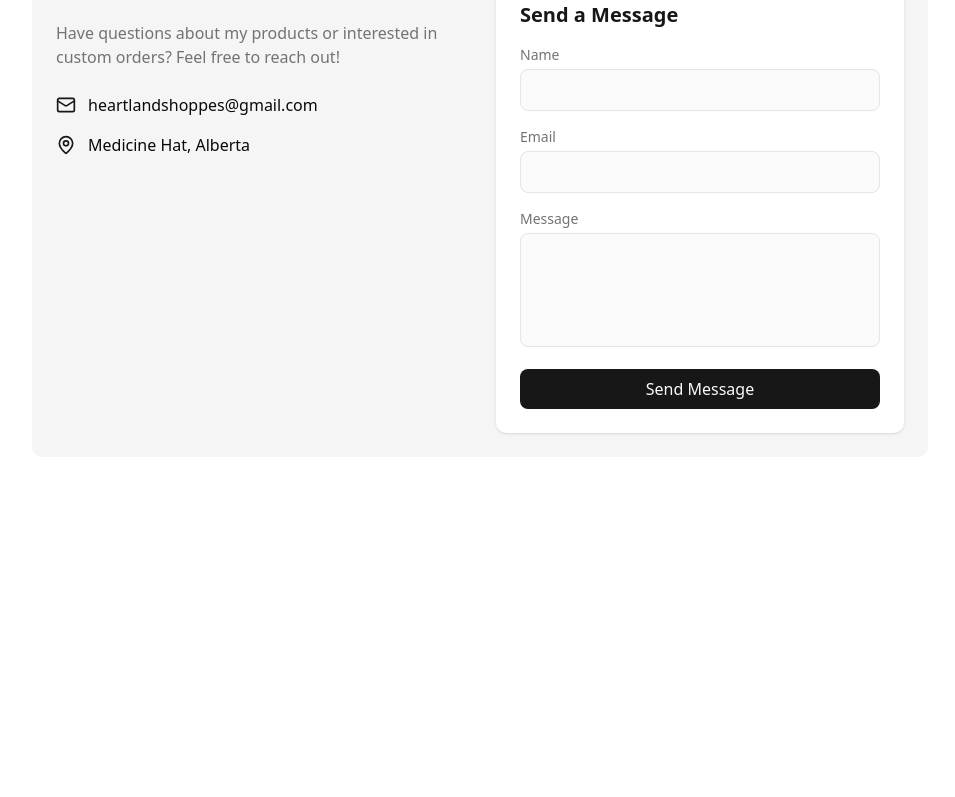
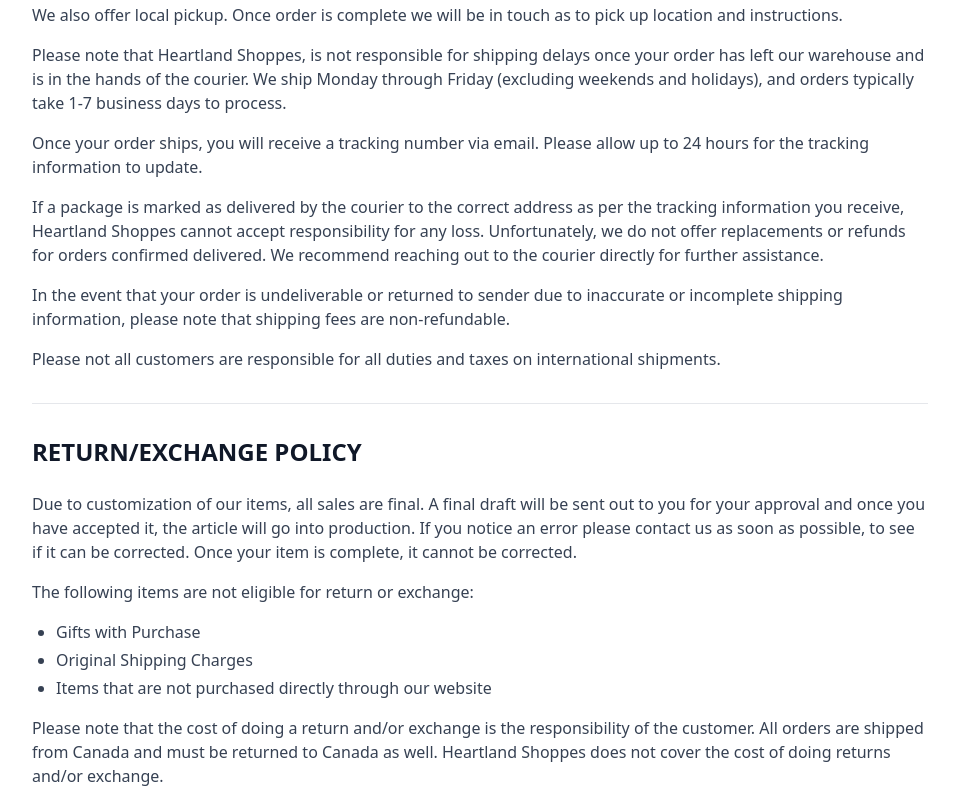
Before and after one commit to JGenereux/heartlandshoppes-2.0_ecommerce, a React (Vite) app in the folder client/: page /about in a window 1280 px wide. Shown: the part 1343-2140 px from the top of the page, without its empty margins (160-1115 px from the left). Before the commit the page ends 1864 px from the top, so only its background shows below. Built offline with nearby package versions, Linux system fonts and the light colour scheme; no server answers.

Commit message:
Added shipping and return policy

```diff
--- a/client/src/About/About.tsx
+++ b/client/src/About/About.tsx
@@ -8,6 +8,7 @@
 import laser from '../assets/AboutPics/laser.jpg'
 import macbook from '../assets/AboutPics/macbook.jpg'
 import printer from '../assets/AboutPics/printer.jpg'
+import { Link } from "react-router-dom"
 const apiUrl = import.meta.env.VITE_API_URL;
 
 
@@ -148,6 +149,75 @@
                     </div>
                 </div>
 
+                <div className="mb-16">
+                    <div className="mb-6">
+                        <h2 className="text-3xl font-bold">Shipping & Return Policies</h2>
+                    </div>
+
+                    <div className="prose max-w-none">
+                        <section className="mb-8">
+                            <h1 className="text-2xl font-bold text-gray-900 mb-6">SHIPPING POLICY</h1>
+                            <div className="space-y-4 text-gray-700">
+                                <p>
+                                    Heartland Shoppes offers free shipping on orders over $125.00 (before tax and after discounts), valid for
+                                    Canadian orders only. Free shipping is not applied to US orders.
+                                </p>
+                                <p>
+                                    We also offer local pickup. Once order is complete we will be in touch as to pick up location and
+                                    instructions.
+                                </p>
+                                <p>
+                                    Please note that Heartland Shoppes, is not responsible for shipping delays once your order has left our
+                                    warehouse and is in the hands of the courier. We ship Monday through Friday (excluding weekends and
+                                    holidays), and orders typically take 1-7 business days to process.
+                                </p>
+                                <p>
+                                    Once your order ships, you will receive a tracking number via email. Please allow up to 24 hours for the
+                                    tracking information to update.
+                                </p>
+                                <p>
+                                    If a package is marked as delivered by the courier to the correct address as per the tracking information
+                                    you receive, Heartland Shoppes cannot accept responsibility for any loss. Unfortunately, we do not offer
+                                    replacements or refunds for orders confirmed delivered. We recommend reaching out to the courier directly
+                                    for further assistance.
+                                </p>
+                                <p>
+                                    In the event that your order is undeliverable or returned to sender due to inaccurate or incomplete shipping
+                                    information, please note that shipping fees are non-refundable.
+                                </p>
+                                <p>Please not all customers are responsible for all duties and taxes on international shipments.</p>
+                            </div>
+                        </section>
+
+                        <div className="border-t border-gray-200 my-8"></div>
+
+                        <section>
+                            <h1 className="text-2xl font-bold text-gray-900 mb-6">RETURN/EXCHANGE POLICY</h1>
+                            <div className="space-y-4 text-gray-700">
+                                <p>
+                                    Due to customization of our items, all sales are final. A final draft will be sent out to you for your
+                                    approval and once you have accepted it, the article will go into production. If you notice an error please
+                                    contact us as soon as possible, to see if it can be corrected. Once your item is complete, it cannot be
+                                    corrected.
+                                </p>
+
+                                <p>The following items are not eligible for return or exchange:</p>
+                                <ul className="list-disc pl-6 space-y-1">
+                                    <li>Gifts with Purchase</li>
+                                    <li>Original Shipping Charges</li>
+                                    <li>Items that are not purchased directly through our website</li>
+                                </ul>
+
+                                <p>
+                                    Please note that the cost of doing a return and/or exchange is the responsibility of the customer. All
+                                    orders are shipped from Canada and must be returned to Canada as well. Heartland Shoppes does not cover the
+                                    cost of doing returns and/or exchange.
+                                </p>
+                            </div>
+                        </section>
+                    </div>
+                </div>
+
                 {/* Contact Section */}
                 <section className="pt-16 pb-4 border-t border-gray-200 mt-16" id="contact">
                     <div className="bg-muted rounded-lg p-6">
--- a/client/src/App.tsx
+++ b/client/src/App.tsx
@@ -11,6 +11,7 @@
 import React from "react"
 import { useAuth } from "./Contexts/authContext"
 import Reset from "./Login/Reset"
+import Policy from "./Policy/Policy"
 
 interface ProtectedComponentProps {
   children: React.ReactNode,
@@ -41,6 +42,7 @@
       <Route path="/reset/:token" element={<Reset />} />
       <Route path="/signup" element={<Signup />} />
       <Route path="/settings" element={<Settings />} />
+      <Route path="/policy" element={<Policy />} />
       <Route path="/account" element={<Account />} />
     </Routes>
   )
--- /dev/null
+++ b/client/src/Policy/Policy.tsx
@@ -0,0 +1,66 @@
+export default function Policy() {
+    return (
+        <div className="max-w-3xl mx-auto p-6 bg-white rounded-lg shadow-sm">
+            <section className="mb-8">
+                <h1 className="text-2xl font-bold text-gray-900 mb-6">SHIPPING POLICY</h1>
+                <div className="space-y-4 text-gray-700">
+                    <p>
+                        Heartland Shoppes offers free shipping on orders over $125.00 (before tax and after discounts), valid for
+                        Canadian orders only. Free shipping is not applied to US orders.
+                    </p>
+                    <p>
+                        We also offer local pickup. Once order is complete we will be in touch as to pick up location and
+                        instructions.
+                    </p>
+                    <p>
+                        Please note that Heartland Shoppes, is not responsible for shipping delays once your order has left our
+                        warehouse and is in the hands of the courier. We ship Monday through Friday (excluding weekends and
+                        holidays), and orders typically take 1-7 business days to process.
+                    </p>
+                    <p>
+                        Once your order ships, you will receive a tracking number via email. Please allow up to 24 hours for the
+                        tracking information to update.
+                    </p>
+                    <p>
+                        If a package is marked as delivered by the courier to the correct address as per the tracking information
+                        you receive, Heartland Shoppes cannot accept responsibility for any loss. Unfortunately, we do not offer
+                        replacements or refunds for orders confirmed delivered. We recommend reaching out to the courier directly
+                        for further assistance.
+                    </p>
+                    <p>
+                        In the event that your order is undeliverable or returned to sender due to inaccurate or incomplete shipping
+                        information, please note that shipping fees are non-refundable.
+                    </p>
+                    <p>Please not all customers are responsible for all duties and taxes on international shipments.</p>
+                </div>
+            </section>
+
+            <div className="border-t border-gray-200 my-8"></div>
+
+            <section>
+                <h1 className="text-2xl font-bold text-gray-900 mb-6">RETURN/EXCHANGE POLICY</h1>
+                <div className="space-y-4 text-gray-700">
+                    <p>
+                        Due to customization of our items, all sales are final. A final draft will be sent out to you for your
+                        approval and once you have accepted it, the article will go into production. If you notice an error please
+                        contact us as soon as possible, to see if it can be corrected. Once your item is complete, it cannot be
+                        corrected.
+                    </p>
+
+                    <p>The following items are not eligible for return or exchange:</p>
+                    <ul className="list-disc pl-6 space-y-1">
+                        <li>Gifts with Purchase</li>
+                        <li>Original Shipping Charges</li>
+                        <li>Items that are not purchased directly through our website</li>
+                    </ul>
+
+                    <p>
+                        Please note that the cost of doing a return and/or exchange is the responsibility of the customer. All
+                        orders are shipped from Canada and must be returned to Canada as well. Heartland Shoppes does not cover the
+                        cost of doing returns and/or exchange.
+                    </p>
+                </div>
+            </section>
+        </div>
+    )
+}
```
